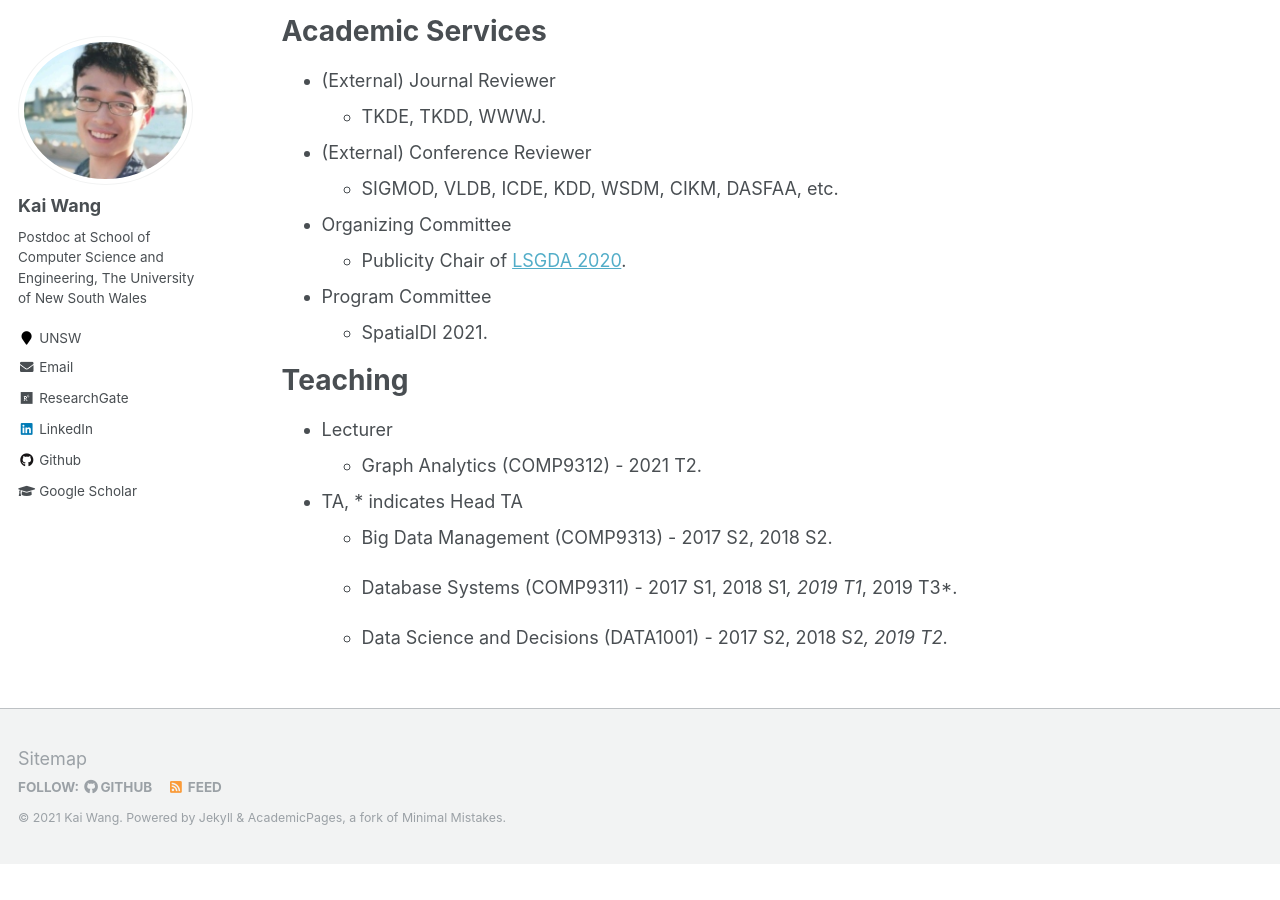
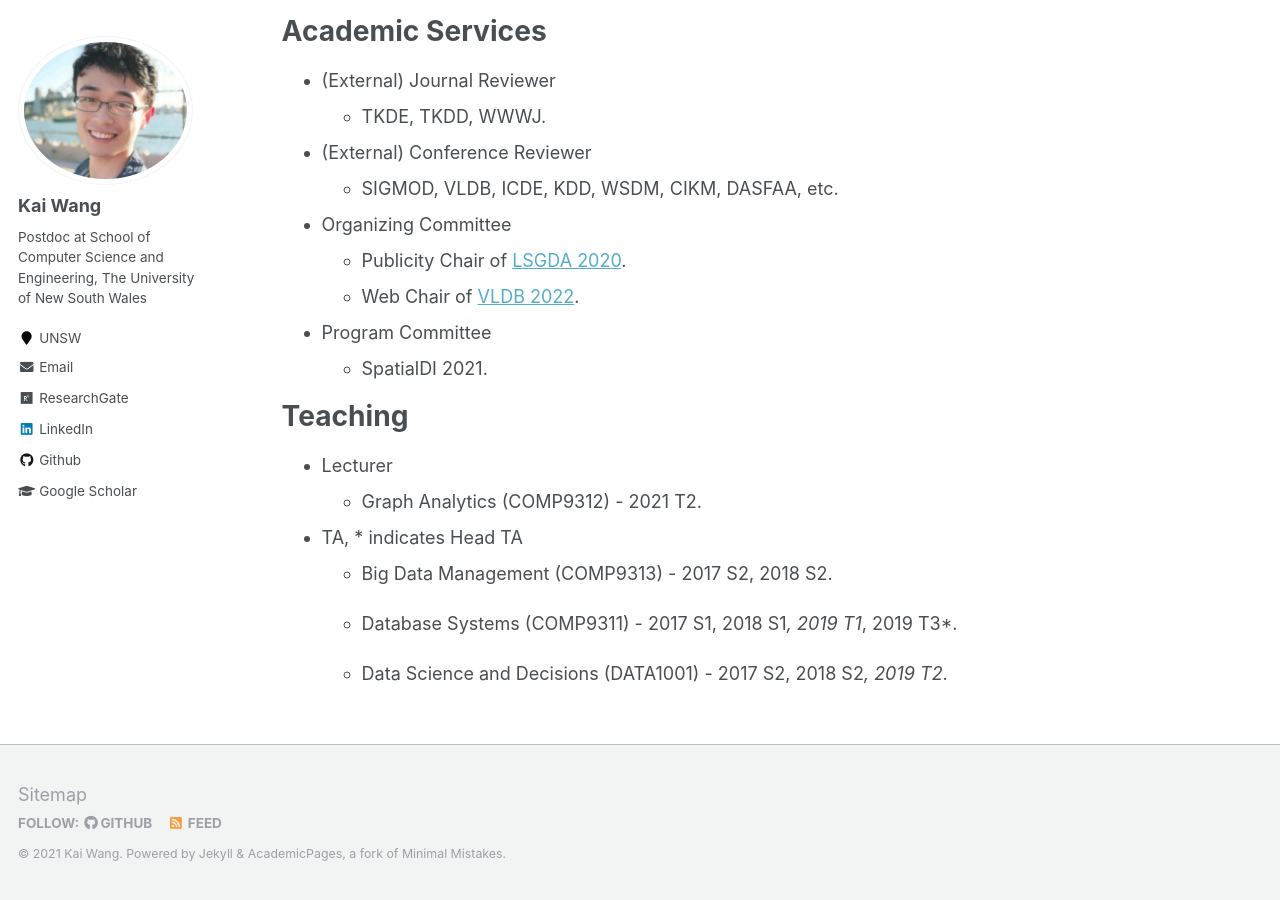
Before and after one commit to cs-kaiwang/cs-kaiwang.github.io, a Jekyll site: the page built from _pages/about.md, in a window 1280 px wide and 900 px high, scrolled down 1550 px. Built offline with Jekyll 4.4.1, drawn with Linux system fonts in a browser that asks for light colours; before the commit the page ends 2414 px from its top, so only the background shows below that.

Commit message:
Update about.md

```diff
--- a/_pages/about.md
+++ b/_pages/about.md
@@ -46,6 +46,7 @@ Academic Services
 
 - Organizing Committee
   - Publicity Chair of [LSGDA 2020](https://www.google.com/url?q=https%3A%2F%2Flsgda.github.io%2F2020%2F&sa=D&sntz=1&usg=AFQjCNFYfkgg9wBrWW8wUaG8GCGXJz3z_A).
+  - Web Chair of [VLDB 2022](http://vldb.org/2022/).
 
 - Program Committee
   - SpatialDI 2021.
```
